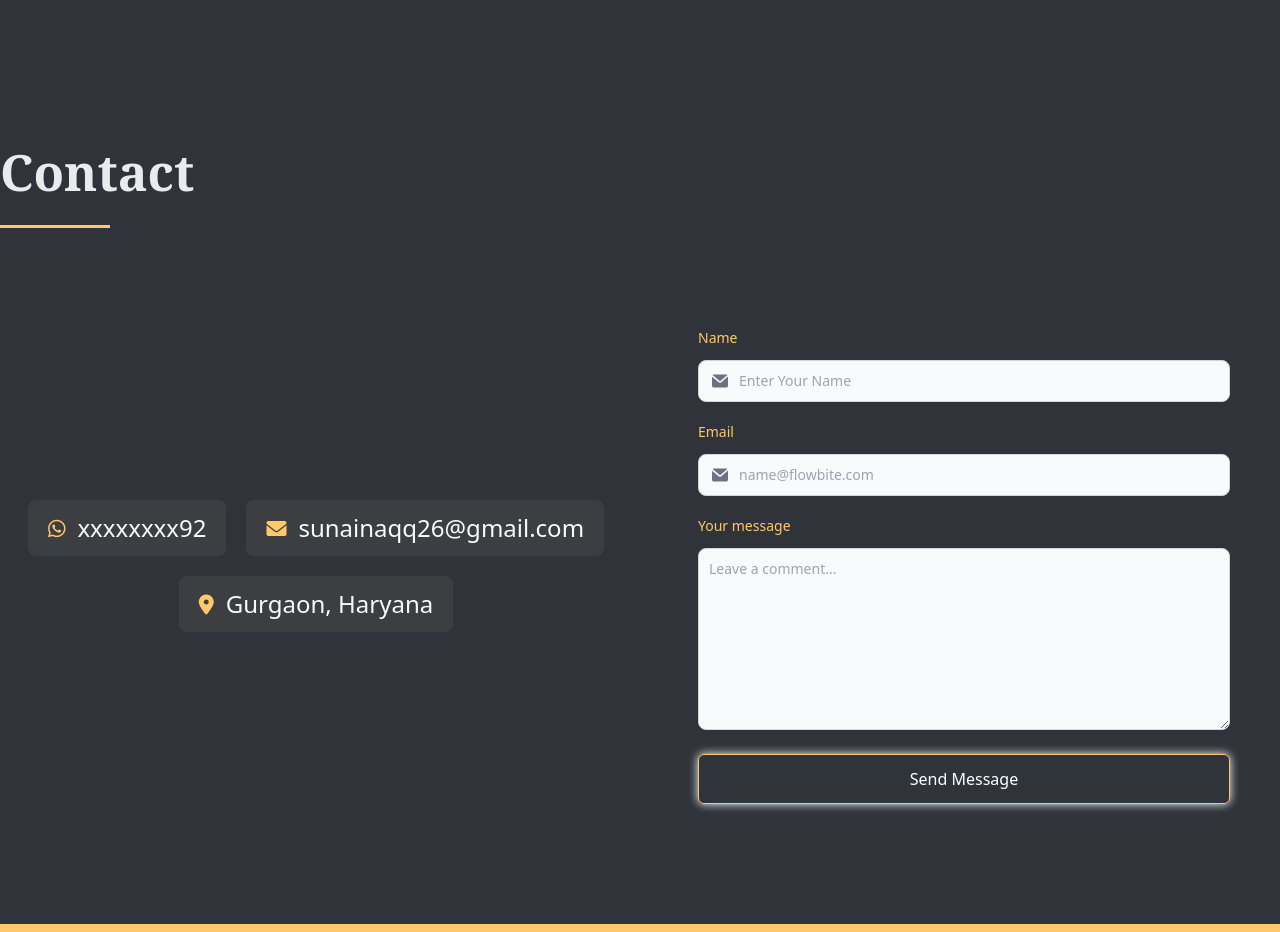
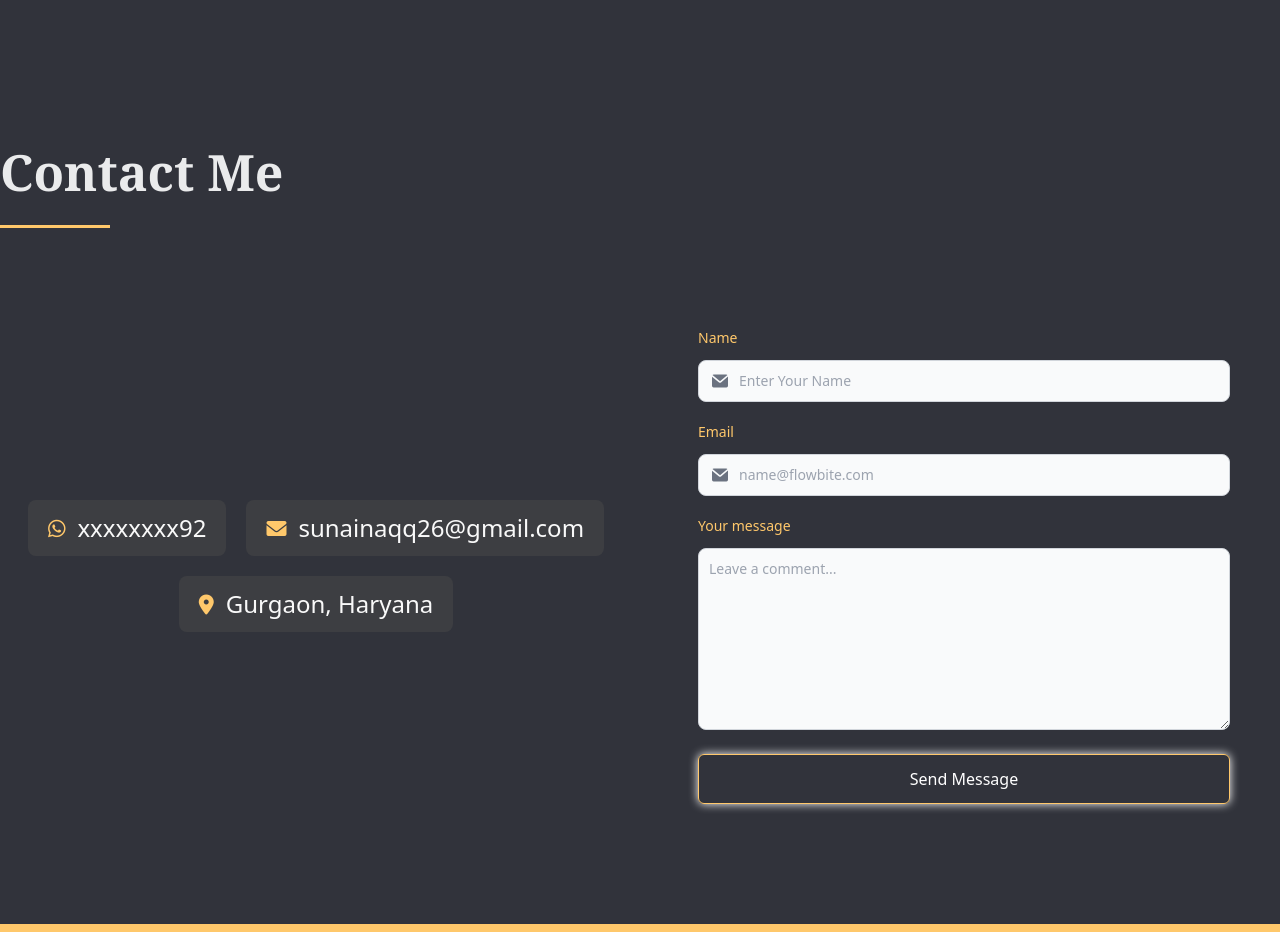
Before and after one commit to gitsunaina/Portfolio, a Next.js app: page / in a window 1280 px wide. Shown: the part 3400-4332 px from the top of the page. Built offline with nearby package versions, Linux system fonts and the light colour scheme.

Commit message:
Update Contact.jsx

```diff
--- a/src/pages/Components/Contact.jsx
+++ b/src/pages/Components/Contact.jsx
@@ -4,7 +4,7 @@ import Button from './Button'
 const Contact = () => {
   return (
     <div className='lg:max-w-[1290px] lg:mx-auto relative mb-[70px]' id='contact'>
-    <h2 className='font-bold text-[50px] font-serif text-[#eaebec]'>Contact</h2>
+    <h2 className='font-bold text-[50px] font-serif text-[#eaebec]'>Contact Me</h2>
     <div className='w-[110px] h-[3px] bg-[#ffc86b] mt-[15px]'></div>
     <div className='grid grid-cols-2 gap-4 h-full mt-[50px]'>
     <div className='flex justify-center flex-col items-center gap-[20px] text-[30px]'>
```
